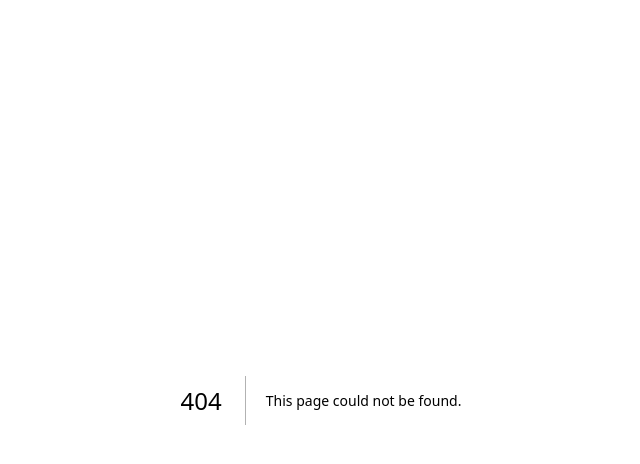
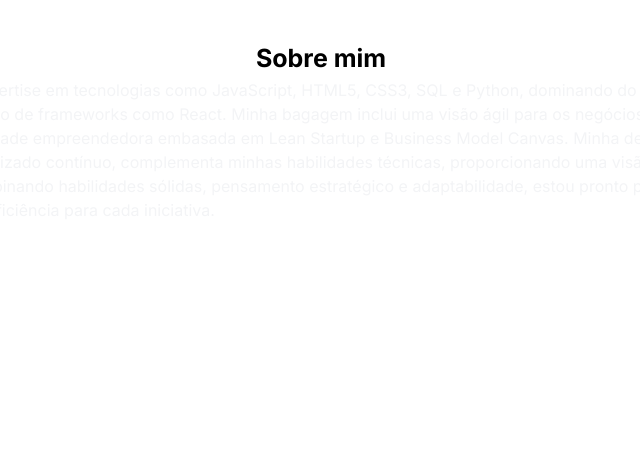
Before and after one commit to BrunoDeMoura07/meu-portfolio, a Next.js app: page /Components/SobreMim in a window 1280 px wide. Before the commit this address had no page. Shown: the top 464 px of the page, without its empty margins (319-959 px from the left). Built offline with nearby package versions, Linux system fonts and the light colour scheme.

Commit message:
compnente sobre mim criado

```diff
--- /dev/null
+++ b/app/Components/SobreMim/page.tsx
@@ -0,0 +1,26 @@
+function SobreMim() {
+  return (
+    <>
+          <div className="m-6 p-4">
+              <h2 className="font-bold text-[25px] text-center">
+                  Sobre mim
+              </h2>
+        <h3 className="text-gray-100">
+          Sou um profissional versátil com expertise em tecnologias como
+          JavaScript, HTML5, CSS3, SQL e Python, dominando do básico ao avançado
+          no desenvolvimento web, incluindo o uso de frameworks como React.
+          Minha bagagem inclui uma visão ágil para os negócios, com cursos como
+          "A Empresa Ágil" e "Gestão Ágil", e uma mentalidade empreendedora
+          embasada em Lean Startup e Business Model Canvas. Minha dedicação ao
+          autodesenvolvimento, com foco em produtividade e aprendizado contínuo,
+          complementa minhas habilidades técnicas, proporcionando uma visão
+          holística dos processos e das necessidades organizacionais. Combinando
+          habilidades sólidas, pensamento estratégico e adaptabilidade, estou
+          pronto para agregar valor em projetos desafiadores, trazendo inovação
+          e eficiência para cada iniciativa.
+        </h3>
+      </div>
+    </>
+  );
+}
+export default SobreMim;
--- a/app/page.tsx
+++ b/app/page.tsx
@@ -1,11 +1,13 @@
 import NavBar from "./Components/NavBar/page";
 import Perfil from "./Components/Perfil/page";
+import SobreMim from "./Components/SobreMim/page";
 
 export default function Home() {
     return (
         <main className="bg-gray-900 w-screen h-screen">
             <NavBar />
             <Perfil />
+            <SobreMim />
         </main>
   );
 }
```
